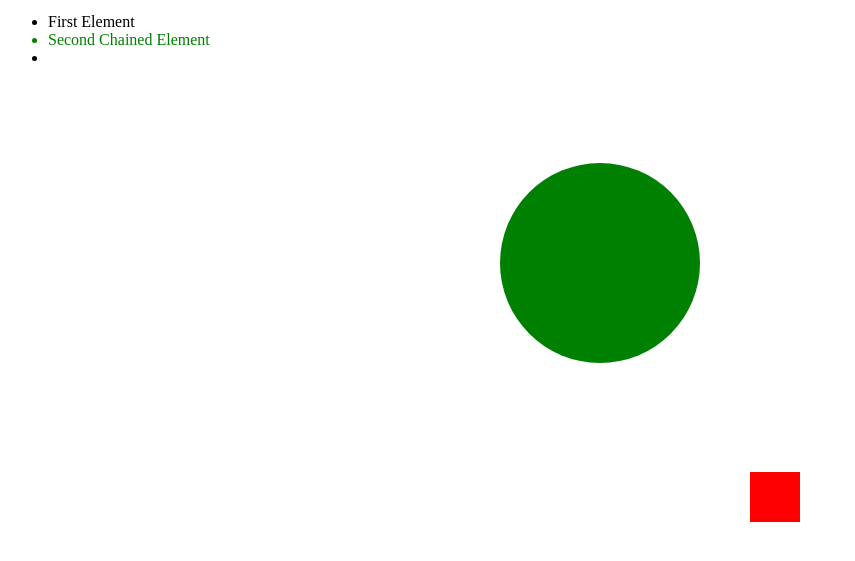
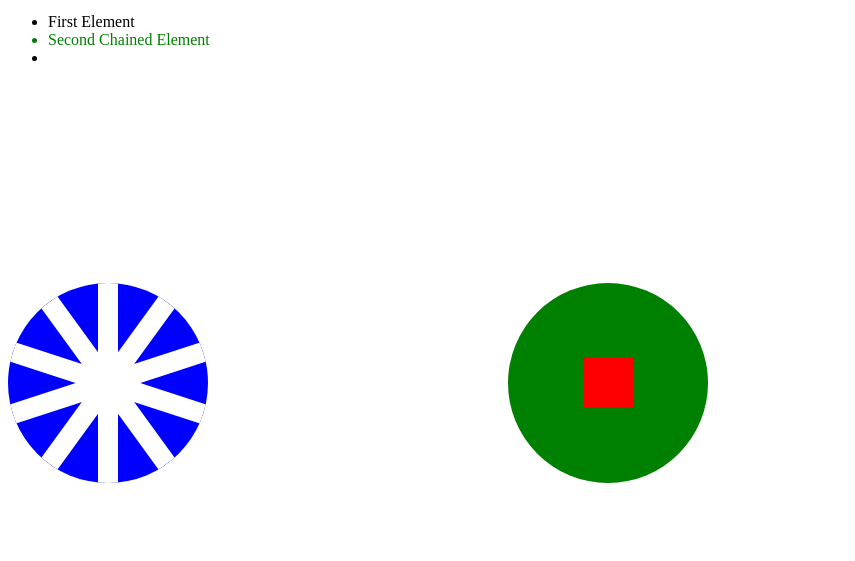
Before and after one commit to Csengupta1101/Full_Stack_Development, a plain HTML site: page chain.html in a window 1280 px wide. Shown: the part 137-698 px from the top of the page, without its empty margins (0-855 px from the left). Drawn offline with Linux system fonts and the light colour scheme.

Commit message:
File add commit

```diff
--- a/chain.css
+++ b/chain.css
@@ -14,8 +14,8 @@ ul li#chain.speed.down{
 }
 div.blank-circle{
     background-color: green;
-    position: absolute;
-    top: 300px;
+    position: relative;
+    top: 200px;
     left: 500px;
     height: 200px;
     width: 200px;
@@ -23,9 +23,43 @@ div.blank-circle{
 }
 div.red-square{
     background-color: red;
-    position: relative;
-    top: 309px;
-    left: 250px;
+    position: absolute;
+    top:50%;
+    left:50%;
     height: 50px;
     width: 50px;
+    transform: translate(-50%,-50%);
 }
+.circle {
+    width: 200px;
+    height: 200px;
+    background-color: blue;
+    border-radius: 50%;
+    position: relative;
+    overflow: hidden;
+  }
+
+  .bar {
+    width: 20px;
+    height: 100%;
+    background-color: white;
+    position: absolute;
+    left: 50%;
+    transform: translateX(-50%);
+  }
+
+  .bar:nth-child(2) {
+    transform: translateX(-50%) rotate(72deg);
+  }
+
+  .bar:nth-child(3) {
+    transform: translateX(-50%) rotate(144deg);
+  }
+
+  .bar:nth-child(4) {
+    transform: translateX(-50%) rotate(216deg);
+  }
+
+  .bar:nth-child(5) {
+    transform: translateX(-50%) rotate(288deg);
+  }
--- a/chain.html
+++ b/chain.html
@@ -22,5 +22,12 @@
         <div class="red-square">
         </div>
     </div>
+    <div class="circle">
+        <div class="bar"></div>
+        <div class="bar"></div>
+        <div class="bar"></div>
+        <div class="bar"></div>
+        <div class="bar"></div>
+      </div>
 </body>
 </html>
```
Also changed, not shown: 7.3 CSS Flag Project/index.html (added, +34 -0 lines), 7.3 CSS Flag Project/solution.html (added, +60 -0 lines), 7.3 CSS Flag Project/goal.png (added).
